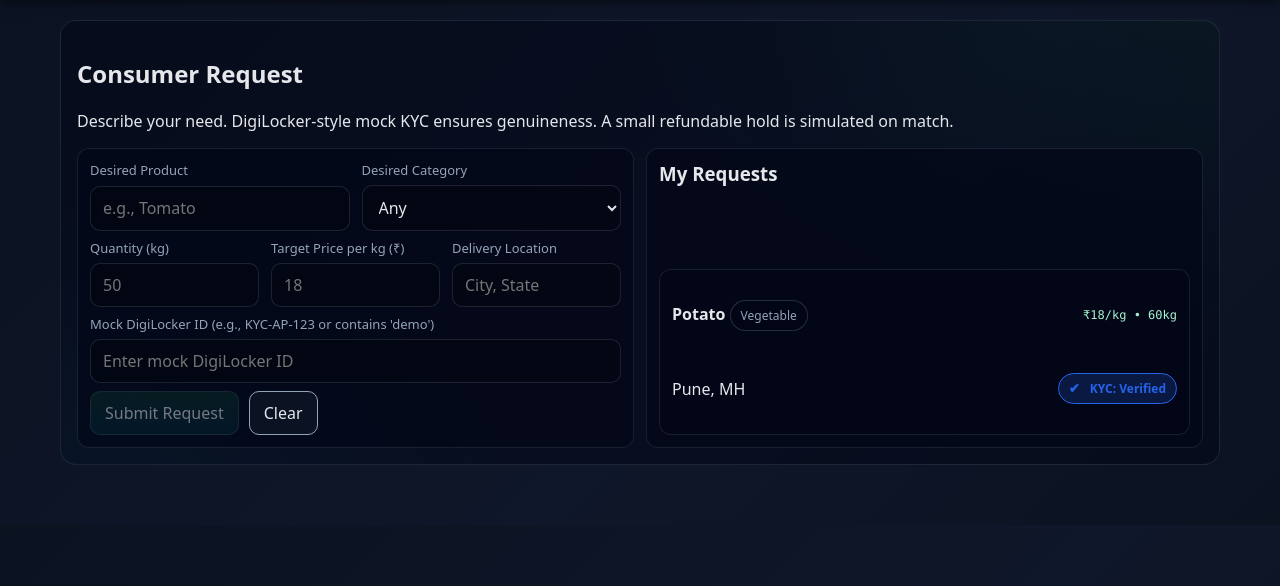
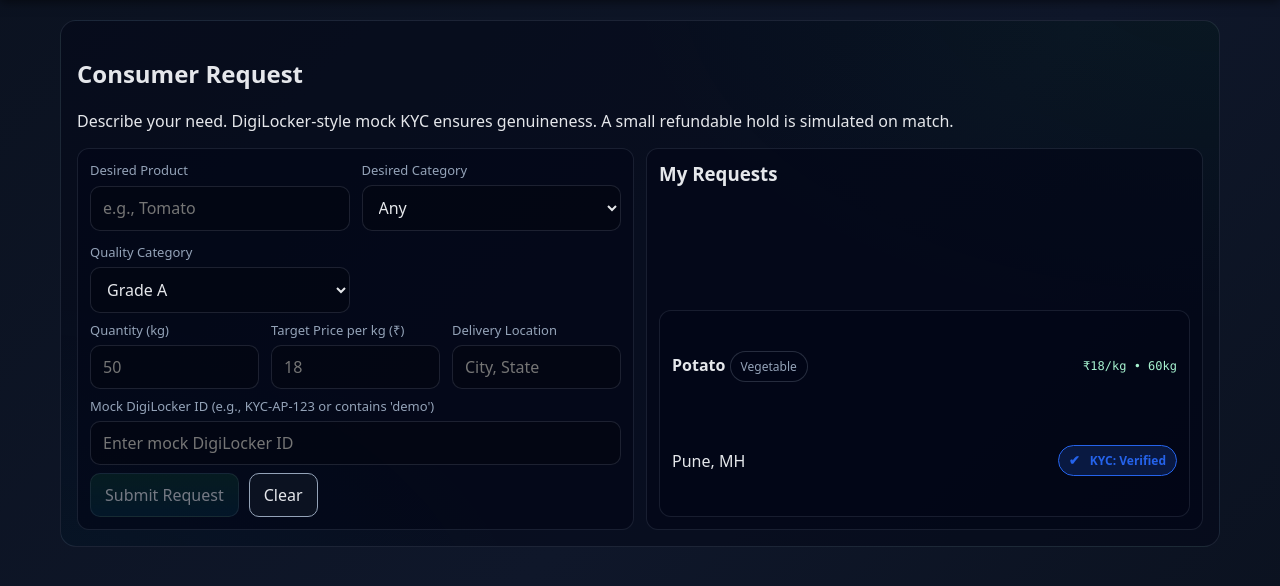
Before and after one commit to Ha-fiz-cs/Project_agro, a plain HTML site: page consumer.html in a window 1280 px wide. Shown: the part 66-652 px from the top of the page. Drawn offline with Linux system fonts and the light colour scheme.

Commit message:
Third commit

```diff
--- a/consumer.html
+++ b/consumer.html
@@ -351,7 +351,18 @@
                                 <option value="Other">Other</option>
                             </select>
                         </div>
+                        <div class="kv">
+                            <label>Quality Category</label>
+                            <select id="c-grade">
+                                <option value="A">Grade A</option>
+                                <option value="B">Grade B</option>
+                                <option value="C">Grade C</option>
+                                <option value="D">Grade D</option>
+                                <option value="E">Grade E</option>
+                            </select>
+                        </div>
                     </div>
+
                     <div class="three">
                         <div class="kv">
                             <label>Quantity (kg)</label>
```
